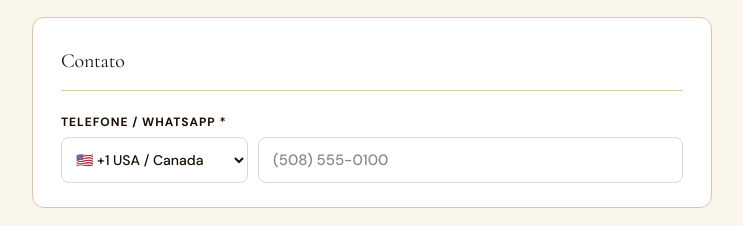
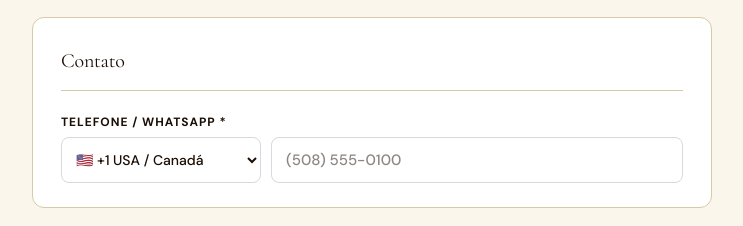
Before and after one commit to dariomigliaccio-new/conad2026, a Next.js app: page /inscricoes in a window 1280 px wide. Shown: the part 1280-1506 px from the top of the page, without its empty margins (268-1011 px from the left). Built offline with nearby package versions, Linux system fonts and the light colour scheme.

Commit message:
feat: expand phone country codes to match all countries (170+ codes)

```diff
--- a/src/data/ministerios.ts
+++ b/src/data/ministerios.ts
@@ -390,24 +390,154 @@ export const COUNTRIES = [
 ];
 
 export const COUNTRY_CODES = [
-  { code: "+1",   flag: "🇺🇸", name: "USA / Canada" },
-  { code: "+55",  flag: "🇧🇷", name: "Brasil" },
-  { code: "+351", flag: "🇵🇹", name: "Portugal" },
-  { code: "+244", flag: "🇦🇴", name: "Angola" },
-  { code: "+258", flag: "🇲🇿", name: "Moçambique" },
-  { code: "+44",  flag: "🇬🇧", name: "Reino Unido" },
-  { code: "+54",  flag: "🇦🇷", name: "Argentina" },
-  { code: "+56",  flag: "🇨🇱", name: "Chile" },
-  { code: "+57",  flag: "🇨🇴", name: "Colômbia" },
-  { code: "+598", flag: "🇺🇾", name: "Uruguai" },
-  { code: "+595", flag: "🇵🇾", name: "Paraguai" },
-  { code: "+591", flag: "🇧🇴", name: "Bolívia" },
-  { code: "+49",  flag: "🇩🇪", name: "Alemanha" },
-  { code: "+33",  flag: "🇫🇷", name: "França" },
-  { code: "+39",  flag: "🇮🇹", name: "Itália" },
-  { code: "+34",  flag: "🇪🇸", name: "Espanha" },
-  { code: "+61",  flag: "🇦🇺", name: "Austrália" },
-  { code: "+81",  flag: "🇯🇵", name: "Japão" },
+  { code: "+1",    flag: "🇺🇸", name: "USA / Canadá" },
+  { code: "+55",   flag: "🇧🇷", name: "Brasil" },
+  { code: "+351",  flag: "🇵🇹", name: "Portugal" },
+  { code: "+244",  flag: "🇦🇴", name: "Angola" },
+  { code: "+258",  flag: "🇲🇿", name: "Moçambique" },
+  { code: "+44",   flag: "🇬🇧", name: "Reino Unido" },
+  { code: "+54",   flag: "🇦🇷", name: "Argentina" },
+  { code: "+43",   flag: "🇦🇹", name: "Áustria" },
+  { code: "+32",   flag: "🇧🇪", name: "Bélgica" },
+  { code: "+591",  flag: "🇧🇴", name: "Bolívia" },
+  { code: "+359",  flag: "🇧🇬", name: "Bulgária" },
+  { code: "+56",   flag: "🇨🇱", name: "Chile" },
+  { code: "+86",   flag: "🇨🇳", name: "China" },
+  { code: "+57",   flag: "🇨🇴", name: "Colômbia" },
+  { code: "+82",   flag: "🇰🇷", name: "Coreia do Sul" },
+  { code: "+850",  flag: "🇰🇵", name: "Coreia do Norte" },
+  { code: "+506",  flag: "🇨🇷", name: "Costa Rica" },
+  { code: "+385",  flag: "🇭🇷", name: "Croácia" },
+  { code: "+45",   flag: "🇩🇰", name: "Dinamarca" },
+  { code: "+593",  flag: "🇪🇨", name: "Equador" },
+  { code: "+20",   flag: "🇪🇬", name: "Egito" },
+  { code: "+503",  flag: "🇸🇻", name: "El Salvador" },
+  { code: "+971",  flag: "🇦🇪", name: "Emirados Árabes Unidos" },
+  { code: "+421",  flag: "🇸🇰", name: "Eslováquia" },
+  { code: "+386",  flag: "🇸🇮", name: "Eslovênia" },
+  { code: "+34",   flag: "🇪🇸", name: "Espanha" },
+  { code: "+372",  flag: "🇪🇪", name: "Estônia" },
+  { code: "+63",   flag: "🇵🇭", name: "Filipinas" },
+  { code: "+358",  flag: "🇫🇮", name: "Finlândia" },
+  { code: "+33",   flag: "🇫🇷", name: "França" },
+  { code: "+241",  flag: "🇬🇦", name: "Gabão" },
+  { code: "+233",  flag: "🇬🇭", name: "Gana" },
+  { code: "+995",  flag: "🇬🇪", name: "Geórgia" },
+  { code: "+30",   flag: "🇬🇷", name: "Grécia" },
+  { code: "+299",  flag: "🇬🇱", name: "Groenlândia" },
+  { code: "+590",  flag: "🇬🇵", name: "Guadalupe" },
+  { code: "+1671", flag: "🇬🇺", name: "Guam" },
+  { code: "+502",  flag: "🇬🇹", name: "Guatemala" },
+  { code: "+441481", flag: "🇬🇬", name: "Guernsey" },
+  { code: "+592",  flag: "🇬🇾", name: "Guiana" },
+  { code: "+594",  flag: "🇬🇫", name: "Guiana Francesa" },
+  { code: "+504",  flag: "🇭🇳", name: "Honduras" },
+  { code: "+852",  flag: "🇭🇰", name: "Hong Kong" },
+  { code: "+36",   flag: "🇭🇺", name: "Hungria" },
+  { code: "+91",   flag: "🇮🇳", name: "Índia" },
+  { code: "+62",   flag: "🇮🇩", name: "Indonésia" },
+  { code: "+353",  flag: "🇮🇪", name: "Irlanda" },
+  { code: "+98",   flag: "🇮🇷", name: "Irã" },
+  { code: "+964",  flag: "🇮🇶", name: "Iraque" },
+  { code: "+354",  flag: "🇮🇸", name: "Islândia" },
+  { code: "+972",  flag: "🇮🇱", name: "Israel" },
+  { code: "+39",   flag: "🇮🇹", name: "Itália" },
+  { code: "+1876", flag: "🇯🇲", name: "Jamaica" },
+  { code: "+81",   flag: "🇯🇵", name: "Japão" },
+  { code: "+441534", flag: "🇯🇪", name: "Jersey" },
+  { code: "+962",  flag: "🇯🇴", name: "Jordânia" },
+  { code: "+7",    flag: "🇰🇿", name: "Cazaquistão" },
+  { code: "+254",  flag: "🇰🇪", name: "Quênia" },
+  { code: "+996",  flag: "🇰🇬", name: "Quirguistão" },
+  { code: "+965",  flag: "🇰🇼", name: "Kuwait" },
+  { code: "+856",  flag: "🇱🇦", name: "Laos" },
+  { code: "+371",  flag: "🇱🇻", name: "Letônia" },
+  { code: "+266",  flag: "🇱🇸", name: "Lesoto" },
+  { code: "+423",  flag: "🇱🇮", name: "Liechtenstein" },
+  { code: "+370",  flag: "🇱🇹", name: "Lituânia" },
+  { code: "+352",  flag: "🇱🇺", name: "Luxemburgo" },
+  { code: "+961",  flag: "🇱🇧", name: "Líbano" },
+  { code: "+218",  flag: "🇱🇾", name: "Líbia" },
+  { code: "+853",  flag: "🇲🇴", name: "Macau" },
+  { code: "+389",  flag: "🇲🇰", name: "Macedônia" },
+  { code: "+60",   flag: "🇲🇾", name: "Malásia" },
+  { code: "+265",  flag: "🇲🇼", name: "Malawi" },
+  { code: "+960",  flag: "🇲🇻", name: "Maldivas" },
+  { code: "+356",  flag: "🇲🇹", name: "Malta" },
+  { code: "+1670", flag: "🇲🇵", name: "Marianas do Norte" },
+  { code: "+212",  flag: "🇲🇦", name: "Marrocos" },
+  { code: "+596",  flag: "🇲🇶", name: "Martinica" },
+  { code: "+230",  flag: "🇲🇺", name: "Maurício" },
+  { code: "+222",  flag: "🇲🇷", name: "Mauritânia" },
+  { code: "+52",   flag: "🇲🇽", name: "México" },
+  { code: "+95",   flag: "🇲🇲", name: "Mianmar" },
+  { code: "+373",  flag: "🇲🇩", name: "Moldávia" },
+  { code: "+377",  flag: "🇲🇨", name: "Mônaco" },
+  { code: "+976",  flag: "🇲🇳", name: "Mongólia" },
+  { code: "+382",  flag: "🇲🇪", name: "Montenegro" },
+  { code: "+977",  flag: "🇳🇵", name: "Nepal" },
+  { code: "+505",  flag: "🇳🇮", name: "Nicarágua" },
+  { code: "+234",  flag: "🇳🇬", name: "Nigéria" },
+  { code: "+47",   flag: "🇳🇴", name: "Noruega" },
+  { code: "+64",   flag: "🇳🇿", name: "Nova Zelândia" },
+  { code: "+968",  flag: "🇴🇲", name: "Omã" },
+  { code: "+31",   flag: "🇳🇱", name: "Países Baixos" },
+  { code: "+507",  flag: "🇵🇦", name: "Panamá" },
+  { code: "+675",  flag: "🇵🇬", name: "Papua Nova Guiné" },
+  { code: "+92",   flag: "🇵🇰", name: "Paquistão" },
+  { code: "+595",  flag: "🇵🇾", name: "Paraguai" },
+  { code: "+51",   flag: "🇵🇪", name: "Peru" },
+  { code: "+48",   flag: "🇵🇱", name: "Polônia" },
+  { code: "+689",  flag: "🇵🇫", name: "Polinésia Francesa" },
+  { code: "+1787", flag: "🇵🇷", name: "Porto Rico" },
+  { code: "+974",  flag: "🇶🇦", name: "Catar" },
+  { code: "+420",  flag: "🇨🇿", name: "República Checa" },
+  { code: "+243",  flag: "🇨🇩", name: "República Democrática do Congo" },
+  { code: "+242",  flag: "🇨🇬", name: "República do Congo" },
+  { code: "+236",  flag: "🇨🇫", name: "República Centro-Africana" },
+  { code: "+1809", flag: "🇩🇴", name: "República Dominicana" },
+  { code: "+238",  flag: "🇨🇻", name: "Cabo Verde" },
+  { code: "+40",   flag: "🇷🇴", name: "Romênia" },
+  { code: "+7",    flag: "🇷🇺", name: "Rússia" },
+  { code: "+250",  flag: "🇷🇼", name: "Ruanda" },
+  { code: "+212",  flag: "🇪🇭", name: "Saara Ocidental" },
+  { code: "+290",  flag: "🇸🇭", name: "Santa Helena" },
+  { code: "+1869", flag: "🇰🇳", name: "São Cristóvão e Nevis" },
+  { code: "+239",  flag: "🇸🇹", name: "São Tomé e Príncipe" },
+  { code: "+1784", flag: "🇻🇨", name: "São Vicente e Granadinas" },
+  { code: "+65",   flag: "🇸🇬", name: "Singapura" },
+  { code: "+963",  flag: "🇸🇾", name: "Síria" },
+  { code: "+252",  flag: "🇸🇴", name: "Somália" },
+  { code: "+94",   flag: "🇱🇰", name: "Sri Lanka" },
+  { code: "+268",  flag: "🇸🇿", name: "Suazilândia" },
+  { code: "+46",   flag: "🇸🇪", name: "Suécia" },
+  { code: "+41",   flag: "🇨🇭", name: "Suíça" },
+  { code: "+597",  flag: "🇸🇷", name: "Suriname" },
+  { code: "+66",   flag: "🇹🇭", name: "Tailândia" },
+  { code: "+886",  flag: "🇹🇼", name: "Taiwan" },
+  { code: "+255",  flag: "🇹🇿", name: "Tanzânia" },
+  { code: "+992",  flag: "🇹🇯", name: "Tajiquistão" },
+  { code: "+670",  flag: "🇹🇱", name: "Timor-Leste" },
+  { code: "+676",  flag: "🇹🇴", name: "Tonga" },
+  { code: "+1868", flag: "🇹🇹", name: "Trinidad e Tobago" },
+  { code: "+216",  flag: "🇹🇳", name: "Tunísia" },
+  { code: "+90",   flag: "🇹🇷", name: "Turquia" },
+  { code: "+993",  flag: "🇹🇲", name: "Turcomenistão" },
+  { code: "+688",  flag: "🇹🇻", name: "Tuvalu" },
+  { code: "+380",  flag: "🇺🇦", name: "Ucrânia" },
+  { code: "+256",  flag: "🇺🇬", name: "Uganda" },
+  { code: "+598",  flag: "🇺🇾", name: "Uruguai" },
+  { code: "+998",  flag: "🇺🇿", name: "Uzbequistão" },
+  { code: "+678",  flag: "🇻🇺", name: "Vanuatu" },
+  { code: "+58",   flag: "🇻🇪", name: "Venezuela" },
+  { code: "+84",   flag: "🇻🇳", name: "Vietnã" },
+  { code: "+1284", flag: "🇻🇬", name: "Ilhas Virgens Britânicas" },
+  { code: "+1340", flag: "🇻🇮", name: "Ilhas Virgens Americanas" },
+  { code: "+967",  flag: "🇾🇪", name: "Iêmen" },
+  { code: "+260",  flag: "🇿🇲", name: "Zâmbia" },
+  { code: "+263",  flag: "🇿🇼", name: "Zimbábue" },
+  { code: "+27",   flag: "🇿🇦", name: "África do Sul" },
+  { code: "+212",  flag: "🇧🇪", name: "Benim" },
 ];
 
 export const CARGOS_MINISTERIAIS = [
```
